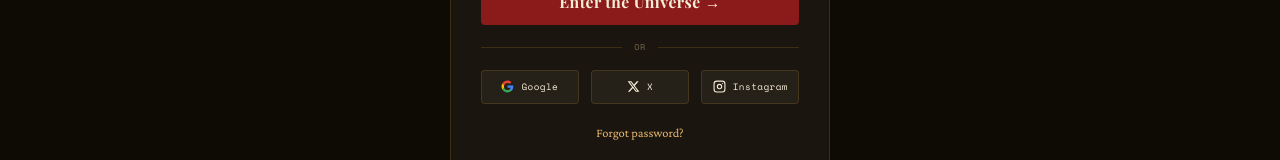
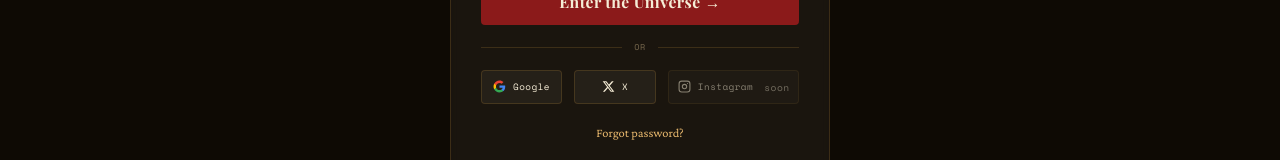
Before and after one commit to kahaniverse/newsite, a Next.js app in the folder web/: page /login in a window 1280 px wide. Shown: the part 407-567 px from the top of the page. Built offline with nearby package versions, Linux system fonts and the light colour scheme; no server answers; the database is empty; a web font is replaced by a local one.

Commit message:
Mark Instagram login as coming soon (disabled)

```diff
--- a/web/components/auth/SocialAuthButtons.tsx
+++ b/web/components/auth/SocialAuthButtons.tsx
@@ -29,11 +29,13 @@ export function SocialAuthButtons({ callbackUrl = '/' }: Props) {
       <button
         type="button"
         className="social-btn"
-        onClick={() => signIn('instagram', { callbackUrl })}
-        aria-label="Continue with Instagram"
+        disabled
+        aria-label="Instagram — coming soon"
+        style={{ opacity: 0.5, cursor: 'not-allowed', position: 'relative' }}
       >
         <InstagramIcon />
         Instagram
+        <span style={{ fontSize: '0.6rem', marginLeft: '4px', opacity: 0.8 }}>soon</span>
       </button>
     </div>
   );
```
